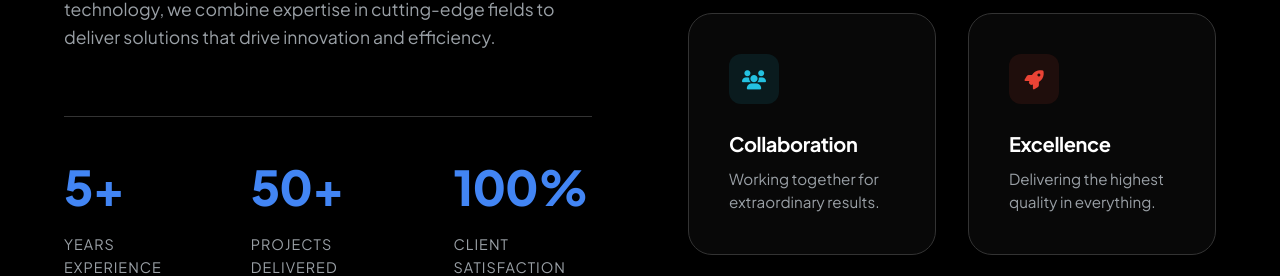
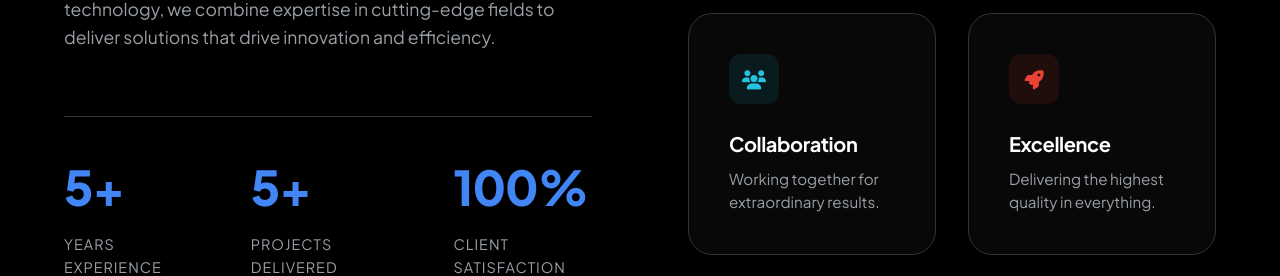
Before and after one commit to john-allson/oswaldlogic, a React (Vite) app: page / in a window 1280 px wide. Shown: the part 1236-1512 px from the top of the page. Built offline with nearby package versions, Linux system fonts and the light colour scheme.

Commit message:
Update projects count from 50+ to 5+

```diff
--- a/src/components/About.jsx
+++ b/src/components/About.jsx
@@ -36,7 +36,7 @@ const About = () => {
                 <p>Years Experience</p>
               </div>
               <div className="stat-item">
-                <h3>50+</h3>
+                <h3>5+</h3>
                 <p>Projects Delivered</p>
               </div>
               <div className="stat-item">
```
